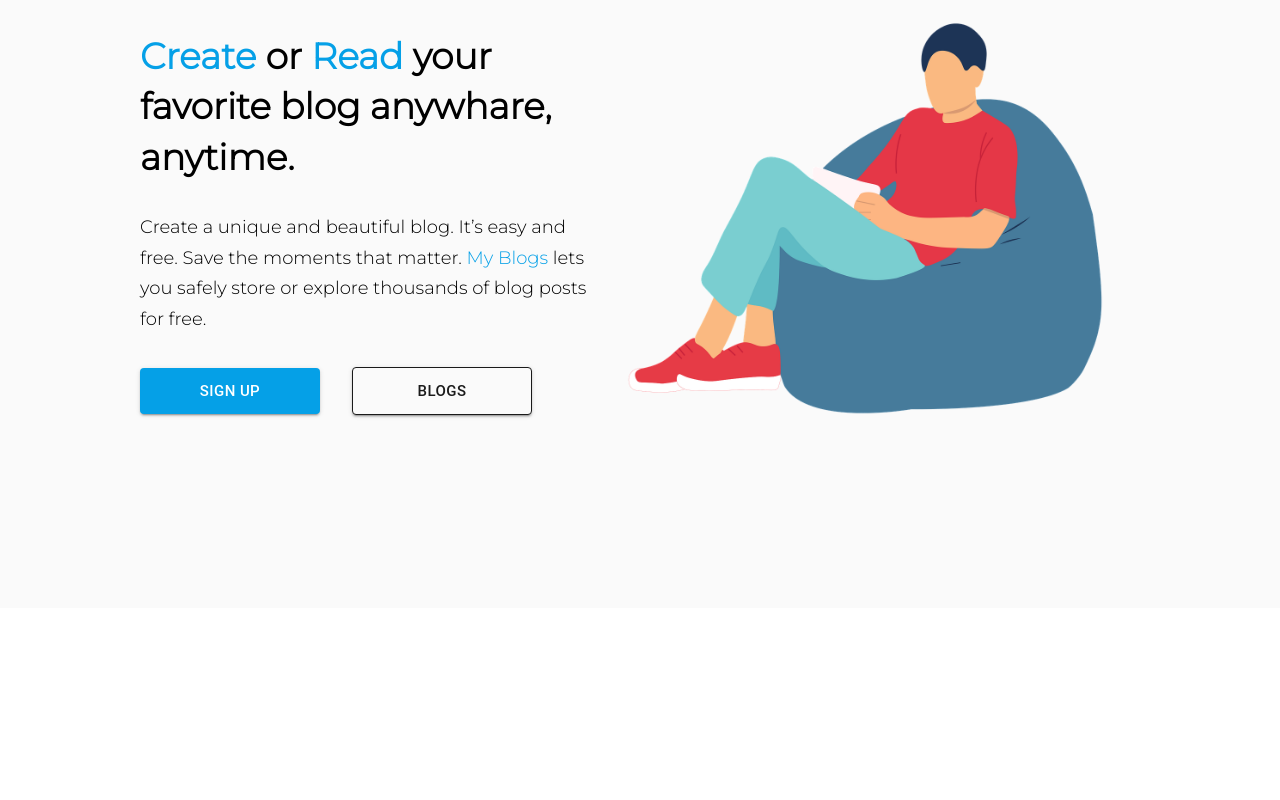
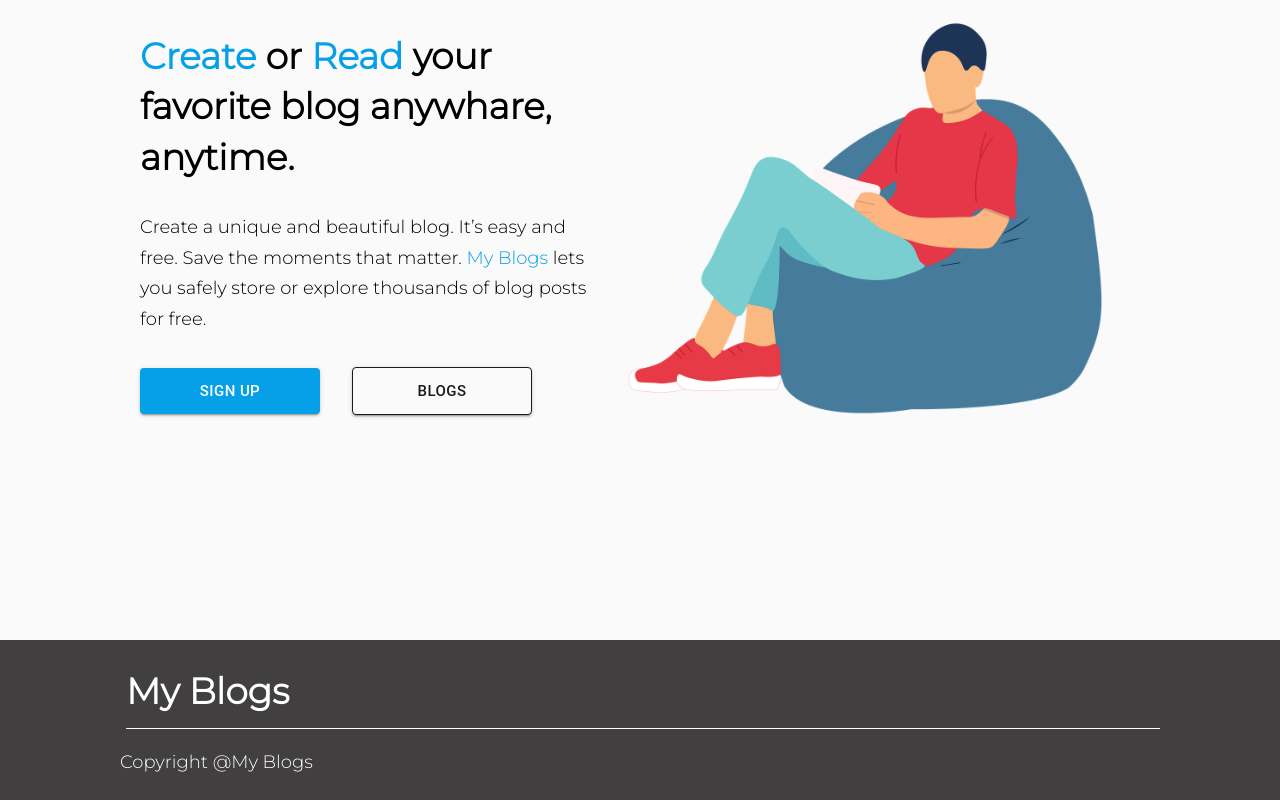
Before and after one commit to pbohora/Bloglist-frontend, a React (Create React App) app: page / in a window 1280 px wide. Shown: the part 192-992 px from the top of the page. Before the commit the page ends 800 px from the top, so only its background shows below. Built offline with nearby package versions, Linux system fonts and the light colour scheme; no server answers.

Commit message:
add footer

```diff
--- /dev/null
+++ b/src/components/Footer.js
@@ -0,0 +1,41 @@
+import React from "react";
+import { makeStyles } from "@material-ui/core/styles";
+
+const useStyles = makeStyles((theme) => ({
+  footerContainer: {
+    backgroundColor: "rgb(65, 63, 63)",
+    color: "white",
+    marginTop: "auto",
+    padding: "16px 120px",
+    height: "8rem",
+    display: "flex",
+    flexDirection: "column",
+  },
+  footerContent: {
+    paddingTop: "0px",
+    display: "flex",
+    flexDirection: "row",
+    justifyContent: "space-between",
+  },
+  header: {
+    margin: "10px 0 0 6px",
+    paddingBottom: "12px",
+    borderBottom: "1px solid white",
+  },
+}));
+
+const Footer = () => {
+  const classes = useStyles();
+
+  return (
+    <div className={classes.footerContainer}>
+      <h2 className={classes.header}>My Blogs</h2>
+      <div className={classes.footerContent}>
+        <p>
+          Copyright @<span>My Blogs</span>
+        </p>
+      </div>
+    </div>
+  );
+};
+export default Footer;
--- a/src/components/Layout/index.js
+++ b/src/components/Layout/index.js
@@ -3,6 +3,7 @@ import React from "react";
 import { useSelector } from "react-redux";
 
 import Navbar from "../Navbar/Navbar";
+import Footer from "../Footer";
 import Notification from "../Notification";
 import LayoutStyle from "./layout.module.css";
 
@@ -41,6 +42,7 @@ const Layout = ({
       <Notification message={register.sucess} severity="success" />
       <Notification message={register.error} severity="error" />
       <div className={LayoutStyle.layoutContainer}>{children}</div>
+      <Footer />
     </div>
   );
 };
--- a/src/components/Layout/layout.module.css
+++ b/src/components/Layout/layout.module.css
@@ -1,5 +1,8 @@
 .layoutContainer {
   padding: 0px 140px;
+  position: relative;
+  min-height: 80vh;
+  margin-bottom: 2rem;
 }
 
 @media only screen and (max-width: 800px) {
--- a/src/components/SignupForm.js
+++ b/src/components/SignupForm.js
@@ -40,6 +40,10 @@ const useStyles = makeStyles((theme) => ({
   resetButton: {
     marginLeft: "auto",
   },
+  errorLabel: {
+    color: "#f74434",
+    padding: "10px",
+  },
 }));
 
 const SignupForm = () => {
@@ -48,6 +52,8 @@ const SignupForm = () => {
   const history = useHistory();
   const [showPassword, setShowPassword] = useState(false);
   const [showConfirmPassword, setShowConfirmPassword] = useState(false);
+  const [passwordError, setPasswordError] = useState(null);
+
   const register = useSelector(({ register }) => {
     return register;
   });
@@ -60,6 +66,7 @@ const SignupForm = () => {
   const name = fullName.value;
   const username = userName.value;
   const password = passWord.value;
+  const confirmpassword = confirmPassword.value;
 
   useEffect(() => {
     if (register.sucess !== null) {
@@ -78,7 +85,12 @@ const SignupForm = () => {
 
   const handleSignup = (e) => {
     e.preventDefault();
-    dispatch(signupUser(name, username, password));
+    if (password !== confirmpassword) {
+      setPasswordError("Password do not match.");
+    } else {
+      setPasswordError(null);
+      dispatch(signupUser(name, username, password));
+    }
   };
 
   return (
@@ -136,6 +148,9 @@ const SignupForm = () => {
             </div>
             <div>
               <FormControl fullWidth className={classes.margin}>
+                {passwordError && (
+                  <label className={classes.errorLabel}>{passwordError}</label>
+                )}
                 <OutlinedInput
                   id="standard-adornment-password"
                   placeholder="Conform Password"
--- a/src/components/Users.js
+++ b/src/components/Users.js
@@ -11,7 +11,7 @@ const useStyles = makeStyles({
     display: "flex",
     flexFlow: "wrap row",
     justifyContent: "center",
-
+    paddingTop: "100px",
     width: "100%",
   },
   userBox: {
```
